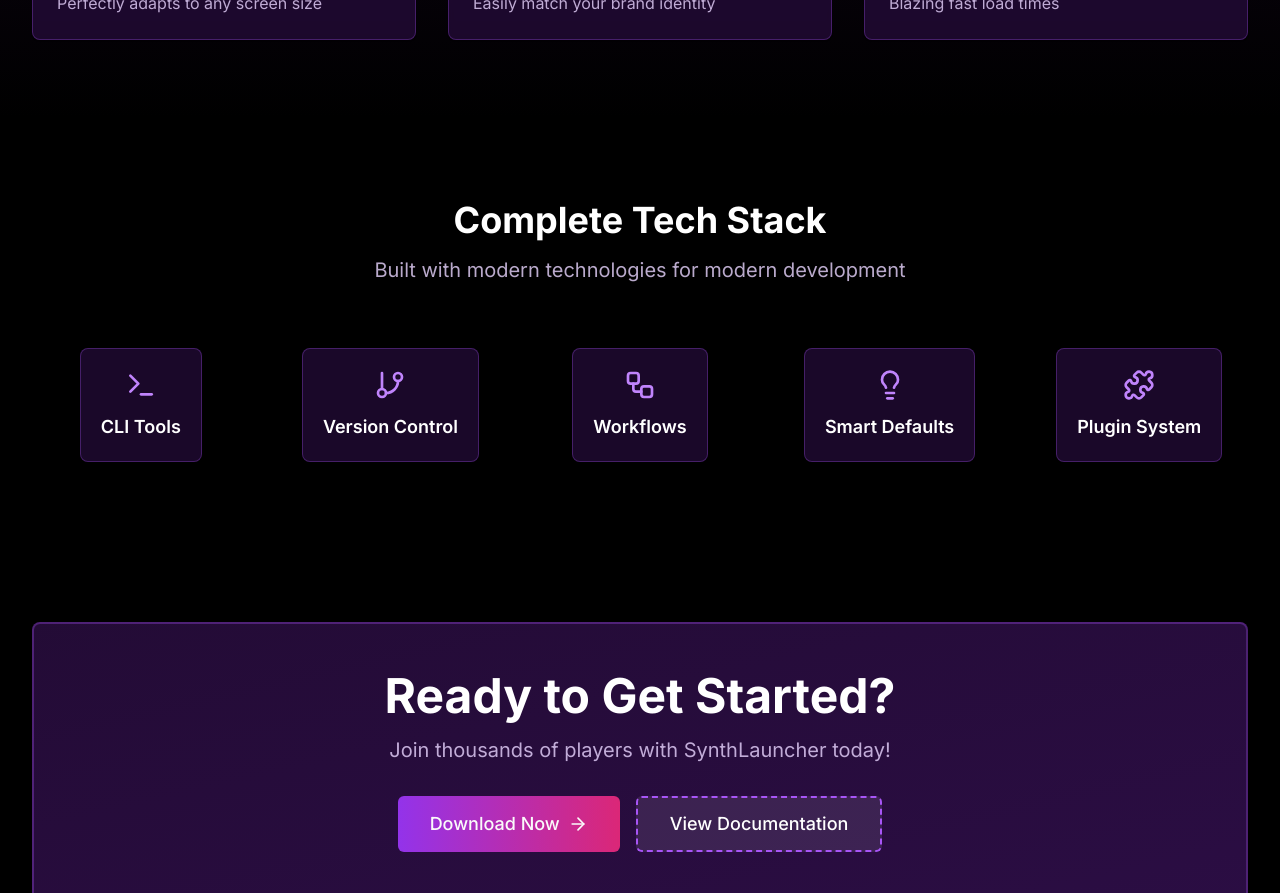
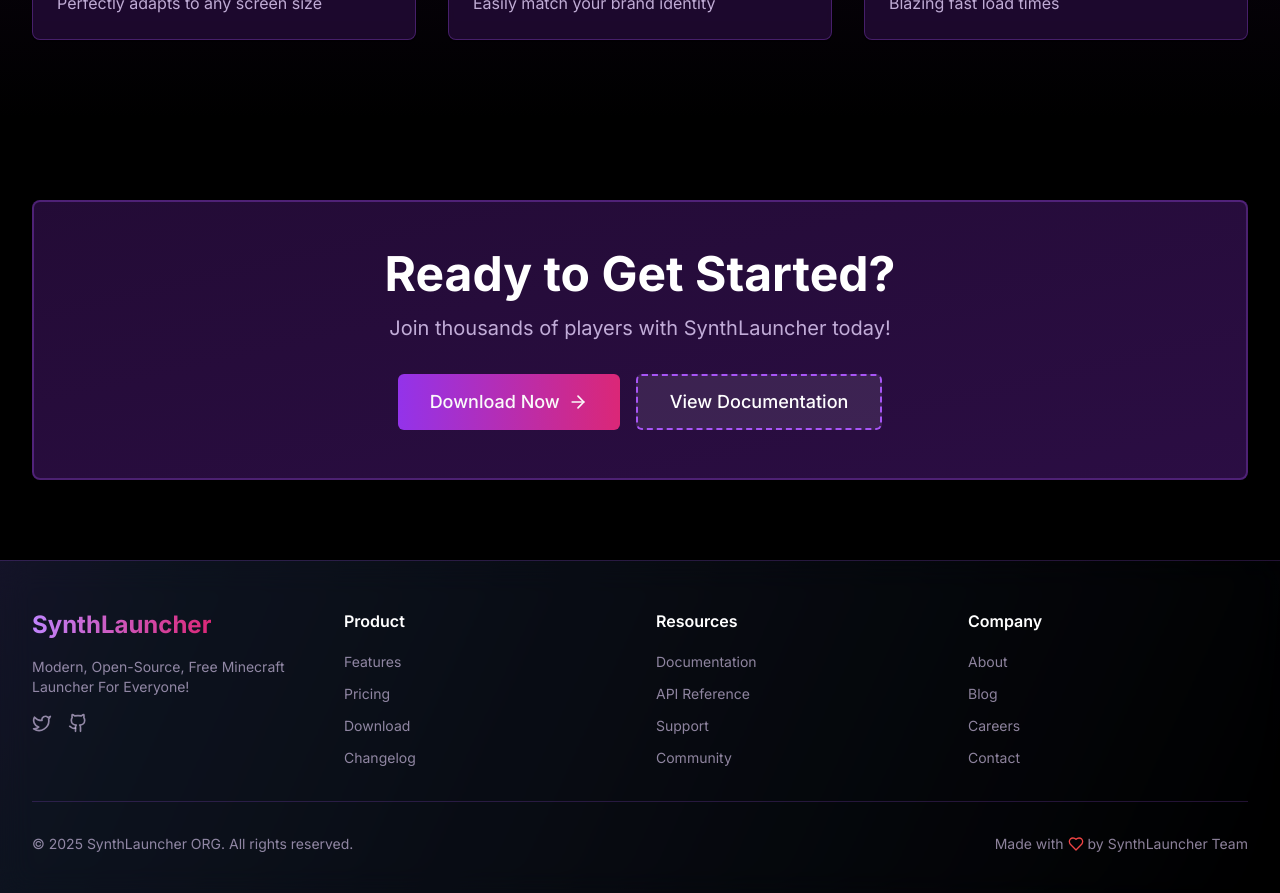
Before and after one commit to SynthLauncher/SynthLauncherWebsite, a Next.js app: page / in a window 1280 px wide. Shown: the part 1900-2793 px from the top of the page. Built offline with nearby package versions, Linux system fonts and the light colour scheme.

Commit message:
Tech stack removed

```diff
--- a/app/page.tsx
+++ b/app/page.tsx
@@ -156,39 +156,6 @@ export default function HomePage() {
         </div>
       </section>
 
-      {/* Tech Stack Section */}
-      <section className="py-20 px-4 sm:px-6 lg:px-8 relative">
-        <div className="max-w-7xl mx-auto">
-          <motion.div
-            initial={{ opacity: 0, y: 20 }}
-            whileInView={{ opacity: 1, y: 0 }}
-            viewport={{ once: true }}
-            className="text-center mb-16"
-          >
-            <h2 className="text-3xl md:text-4xl font-bold text-white mb-4">
-              Complete Tech Stack
-            </h2>
-            <p className="text-xl text-purple-200/80 max-w-2xl mx-auto">
-              Built with modern technologies for modern development
-            </p>
-          </motion.div>
-          <div className="grid grid-cols-2 sm:grid-cols-3 md:grid-cols-4 lg:grid-cols-5 gap-8 justify-items-center">
-            {techStack.map((tech, index) => (
-              <motion.div
-                key={tech.name}
-                initial={{ opacity: 0, y: 20 }}
-                whileInView={{ opacity: 1, y: 0 }}
-                viewport={{ once: true }}
-                transition={{ delay: index * 0.1 }}
-                className="text-center group relative"
-              >
-                <InfoCard key={tech.name} icon={tech.icon} name={tech.name} />
-              </motion.div>
-            ))}
-          </div>
-        </div>
-      </section>
-
       {/* CTA Section */}
       <section className="py-20 px-4 sm:px-6 lg:px-8">
         <motion.div
--- a/components/layout/footer.tsx
+++ b/components/layout/footer.tsx
@@ -112,7 +112,7 @@ export function Footer() {
         >
           <div className="flex flex-col md:flex-row justify-between items-center space-y-4 md:space-y-0">
             <p className="text-purple-200/60 text-sm">
-              © 2024 SynthLauncher ORG. All rights reserved.
+              © {new Date().getFullYear()} SynthLauncher ORG. All rights reserved.
             </p>
             <div className="flex items-center space-x-4 text-sm text-purple-200/60">
               <span className="flex items-center space-x-1">
--- a/components/layout/navbar.tsx
+++ b/components/layout/navbar.tsx
@@ -13,7 +13,7 @@ export function Navbar() {
   const menuItems = [
     { href: "/", label: "Home" },
     { href: "/download", label: "Download" },
-    { href: "/support", label: "Support" },
+    { href: "/support", label: "Ssupport" },
     { href: "/changelogs", label: "Changelogs" },
     { href: "/releases", label: "Releases" }
   ];
@@ -35,10 +35,6 @@ export function Navbar() {
                 src="/navlogo.svg"
                 quality={100}
               />
-
-              {/* <span className="text-2xl font-bold bg-gradient-title text-transparent bg-clip-text">
-                  SynthLauncher
-              </span> */}
             </Link>
           </motion.div>
 
@@ -85,6 +81,7 @@ export function Navbar() {
               {isOpen ? <X className="h-6 w-6" /> : <Menu className="h-6 w-6" />}
             </button>
           </div>
+
         </div>
       </div>
 
@@ -105,6 +102,7 @@ export function Navbar() {
               {item.label}
             </Link>
           ))}
+
           <Button
             variant="outline"
             className="w-full mt-2
@@ -115,6 +113,7 @@ export function Navbar() {
           </Button>
         </div>
       </motion.div>
+
     </nav>
   );
 }
```
